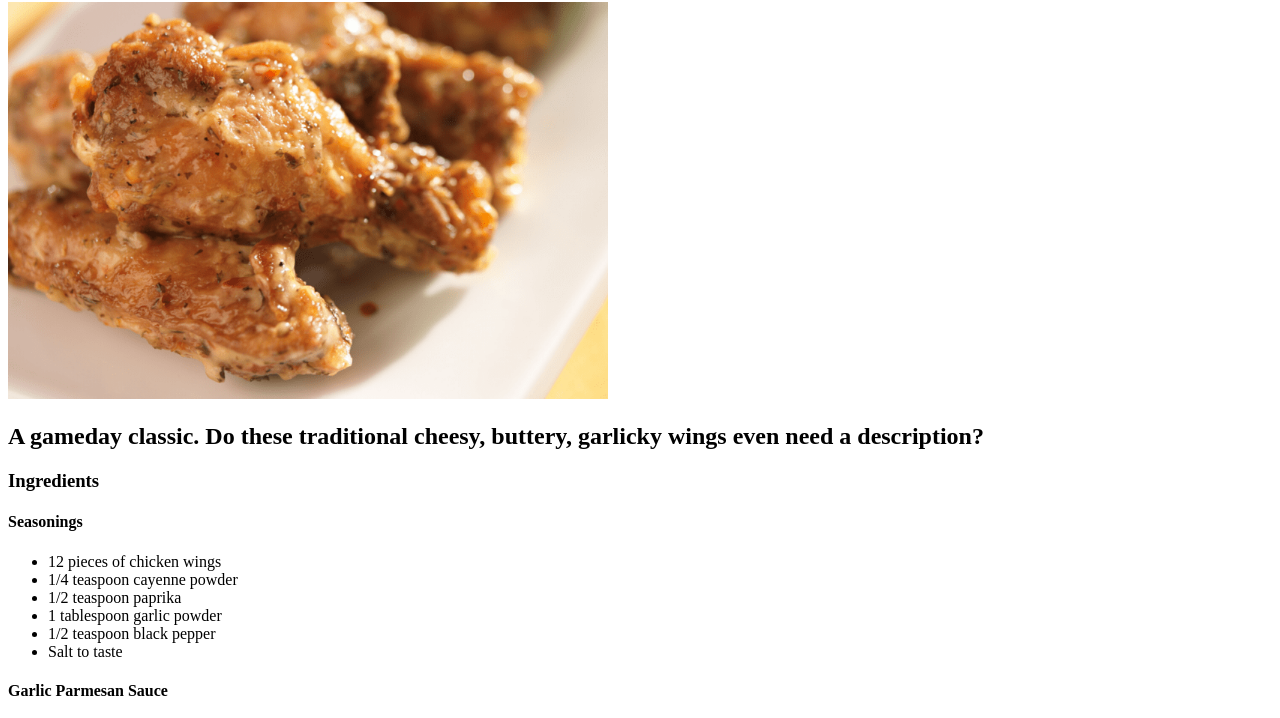
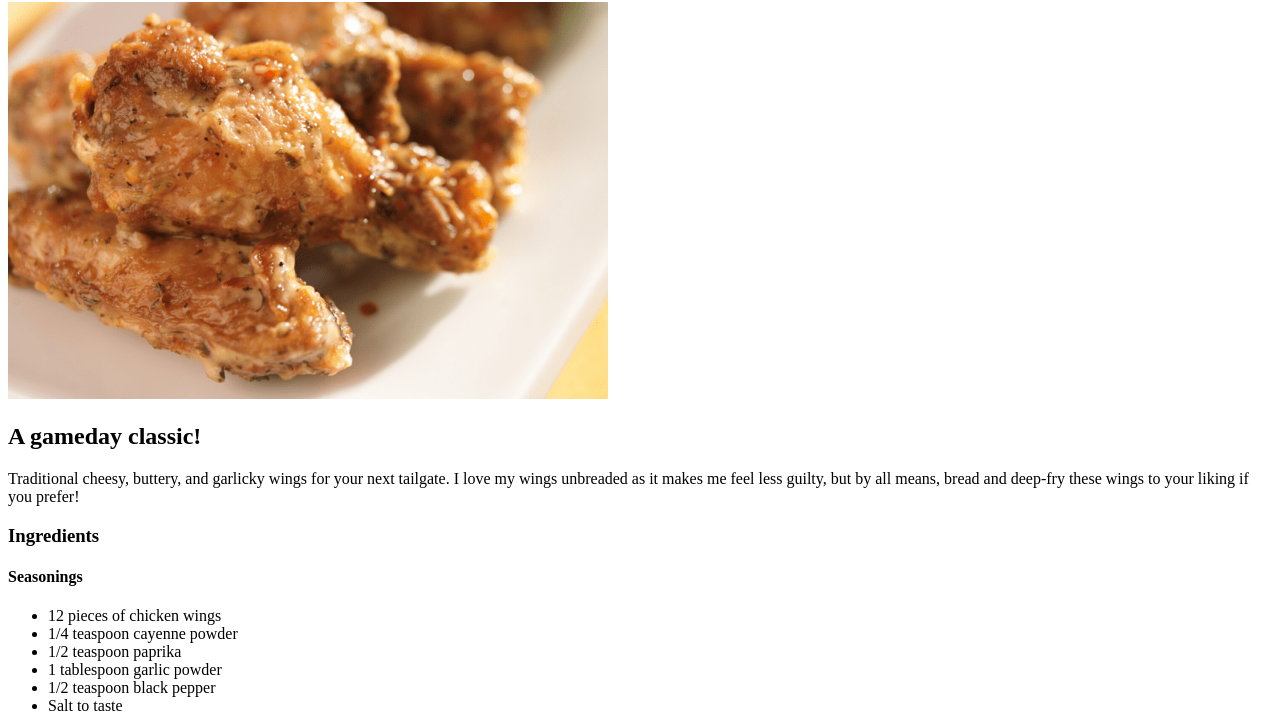
Before and after one commit to stanley-liu/odin-recipes, a plain HTML site: page recipes/wings.html in a window 1280 px wide. Shown: the part 78-796 px from the top of the page. Drawn offline with Linux system fonts and the light colour scheme.

Commit message:
Update content on wings.html

```diff
--- a/recipes/wings.html
+++ b/recipes/wings.html
@@ -8,7 +8,8 @@
     <body>
         <h1>Garlic Parmesan Wings</h1>
         <img src="../images/wings.webp" alt="Image of Garlic Parmesan Wings" width="600px">
-        <h2>A gameday classic. Do these traditional cheesy, buttery, garlicky wings even need a description?</h2>
+        <h2>A gameday classic!</h2>
+        <p>Traditional cheesy, buttery, and garlicky wings for your next tailgate. I love my wings unbreaded as it makes me feel less guilty, but by all means, bread and deep-fry these wings to your liking if you prefer!</p>
         <h3>Ingredients</h3>
         <h4>Seasonings</h4>
         <ul>
```
